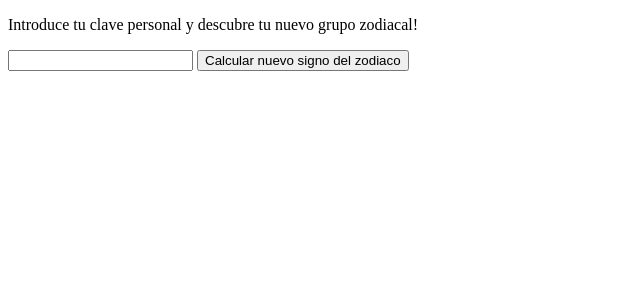
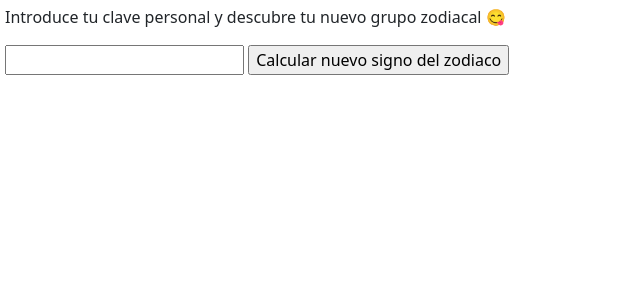
Before and after one commit to Guilliu/Zodiac, a Flask app: page / in a window 1280 px wide. Shown: the top 300 px of the page, without its empty margins (0-640 px from the left). Run offline with Flask 2, Linux system fonts and the light colour scheme.

Commit message:
Sylingggggggggg

```diff
--- a/app2/templates/index.html
+++ b/app2/templates/index.html
@@ -2,19 +2,21 @@
 <html>
     <head>
         <title>Zodiac_2</title>
+        <link href="https://cdn.jsdelivr.net/npm/bootstrap@5.2.0/dist/css/bootstrap.min.css" rel="stylesheet" integrity="sha384-gH2yIJqKdNHPEq0n4Mqa/HGKIhSkIHeL5AyhkYV8i59U5AR6csBvApHHNl/vI1Bx" crossorigin="anonymous">
+        <meta name="viewport" content="width=device-widthSS, initial-scale=0.95">
     </head>
 
-    <body>
-        <p>Introduce tu clave personal y descubre tu nuevo grupo zodiacal! </p>
-
+    <body style="margin:5px">
+        <p>Introduce tu clave personal y descubre tu nuevo grupo zodiacal 😋</p>
         <form method='post'>
             <input name='text'>
             <input type='submit' value='Calcular nuevo signo del zodiaco'>
         </form>
-
         {% if prediction %}
-            <p>Tu nuevo signo del zodiaco es el <b>Grupo {{prediction}} 😋</b>.</p>
-            <p>Puedes encontrar una descripción detallada de él <a href='https://drive.google.com/file/d/1yrdgNrVRPJsVvvs563M0vLbVPer8XUx9/view?usp=sharing' target='_blank'>aquí</a>.</p>
+            <br>
+            <h5>Tu nuevo signo del zodiaco es el <b>Grupo {{prediction}}</b>.</h5>
+            <br>
+            <p>Puedes encontrar una descripción detallada <a href='https://drive.google.com/file/d/1yrdgNrVRPJsVvvs563M0vLbVPer8XUx9/view?usp=sharing' target='_blank'>aquí</a>.</p>
         {% endif %}
 
     </body>
```
